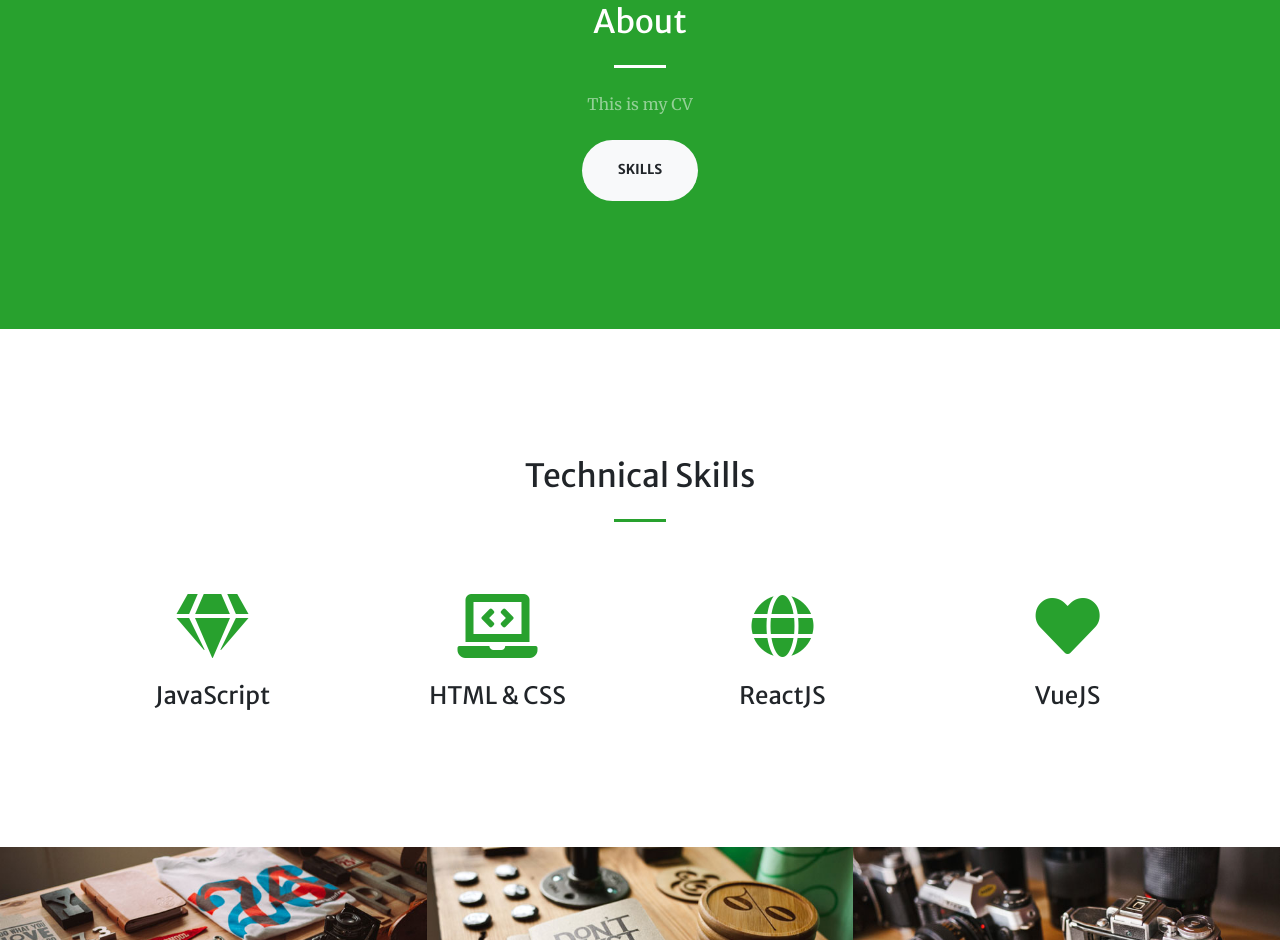
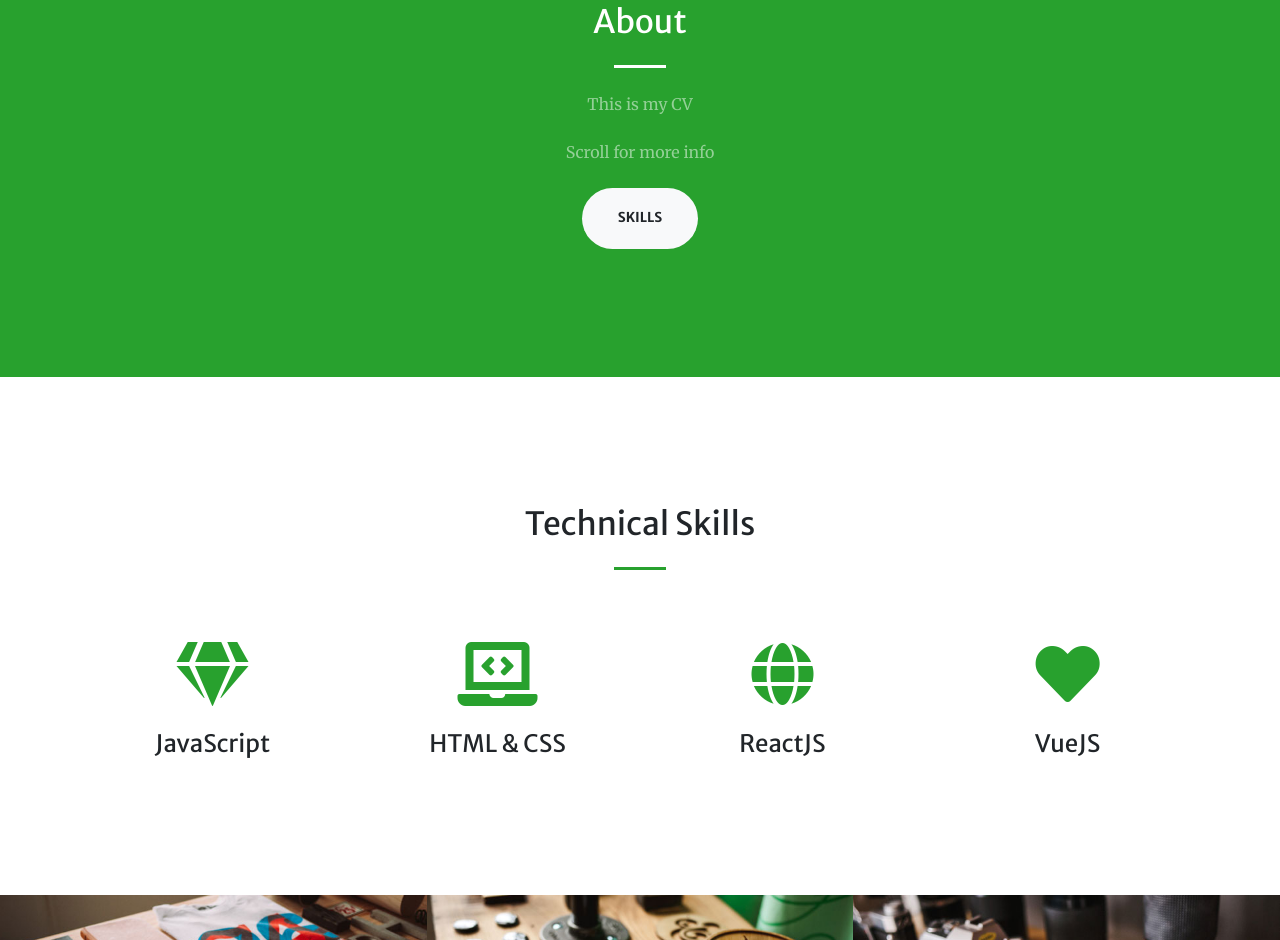
Before and after one commit to singhp1992/bts-personal, a website with bundled scripts: page index.html in a window 1280 px wide. Shown: the part 925-1865 px from the top of the page. Built offline with nearby package versions, Linux system fonts and the light colour scheme.

Commit message:
adding more info to about section

```diff
--- a/index.html
+++ b/index.html
@@ -83,6 +83,7 @@
           <h2 class="text-white mt-0">About</h2>
           <hr class="divider light my-4">
           <p class="text-white-50 mb-4">This is my CV</p>
+          <p class="text-white-50 mb-4">Scroll for more info</p>
           <a class="btn btn-light btn-xl js-scroll-trigger" href="#services">Skills</a>
         </div>
       </div>
```
